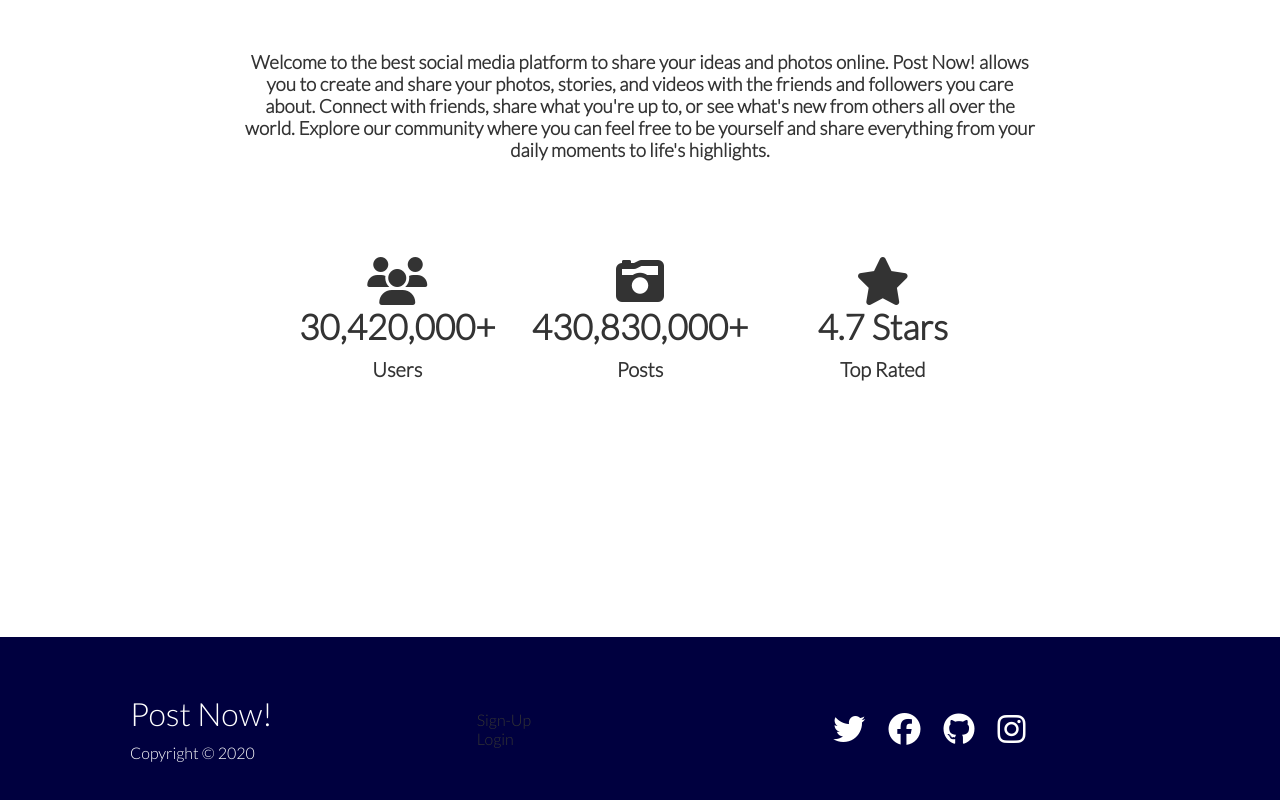
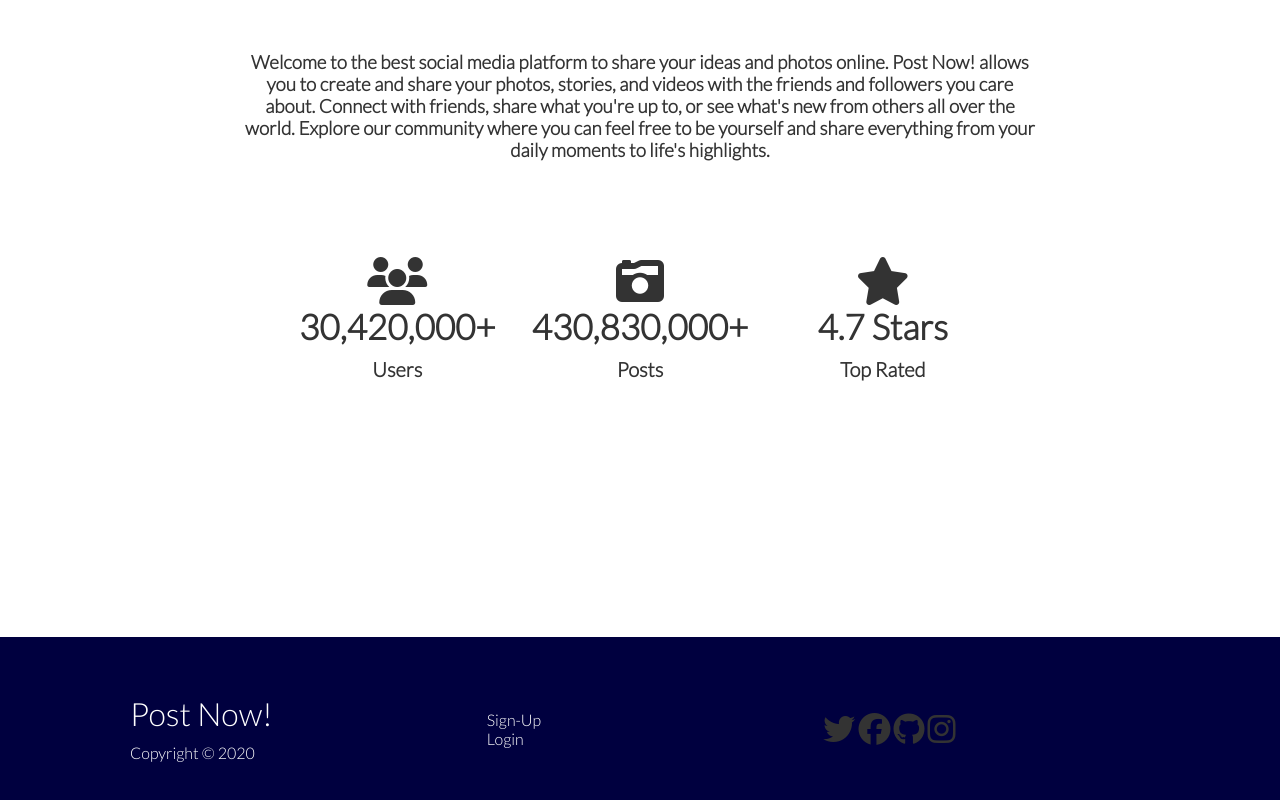
Before and after one commit to PrateekPheonix/Post-Now, a plain HTML site: page index.html in a window 1280 px wide. Shown: the part 590-1390 px from the top of the page. Drawn offline with Linux system fonts and the light colour scheme.

Commit message:
Update footer.css

```diff
--- a/css/footer.css
+++ b/css/footer.css
@@ -3,7 +3,7 @@
   color: #fff;
 }
 
-.social a {
+.socialTag a {
   color: #fff;
   margin: 10px;
 }
```
